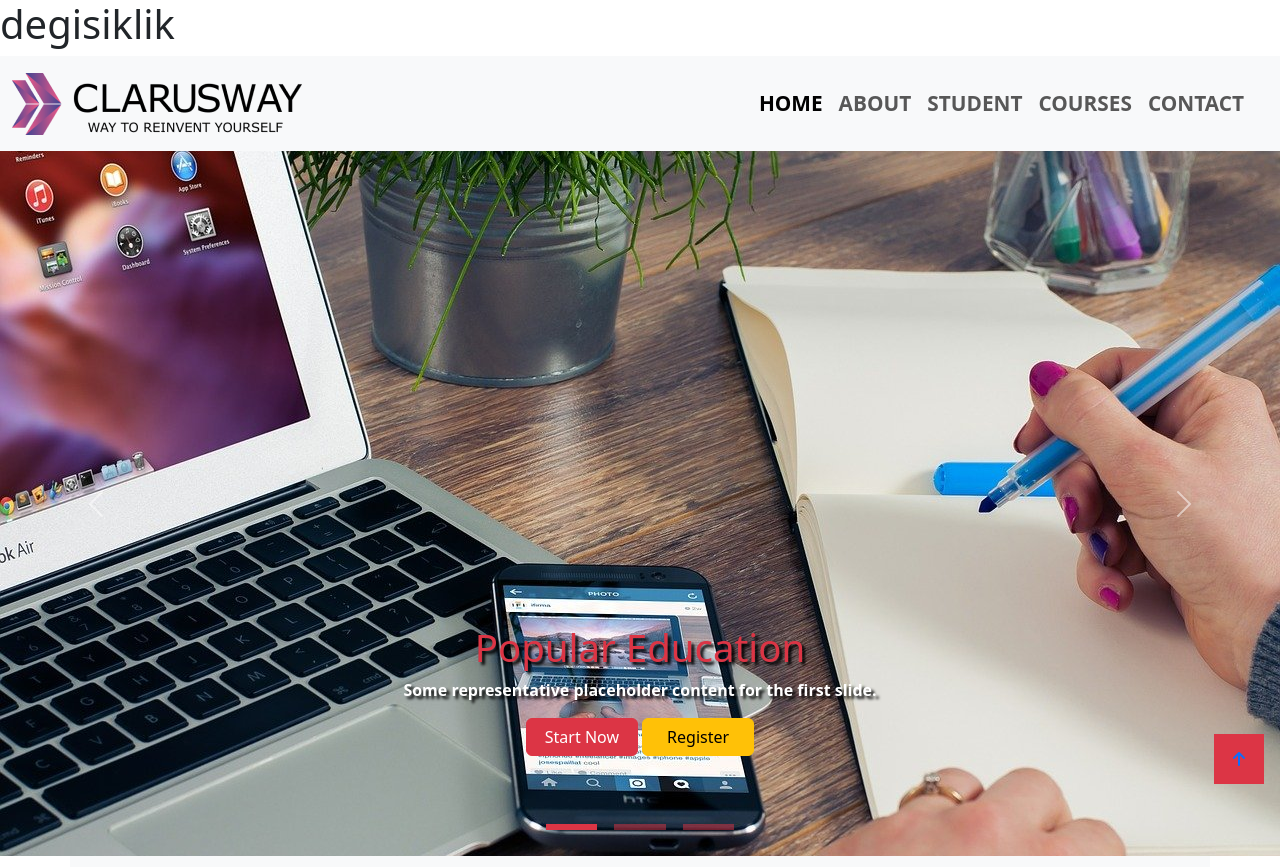
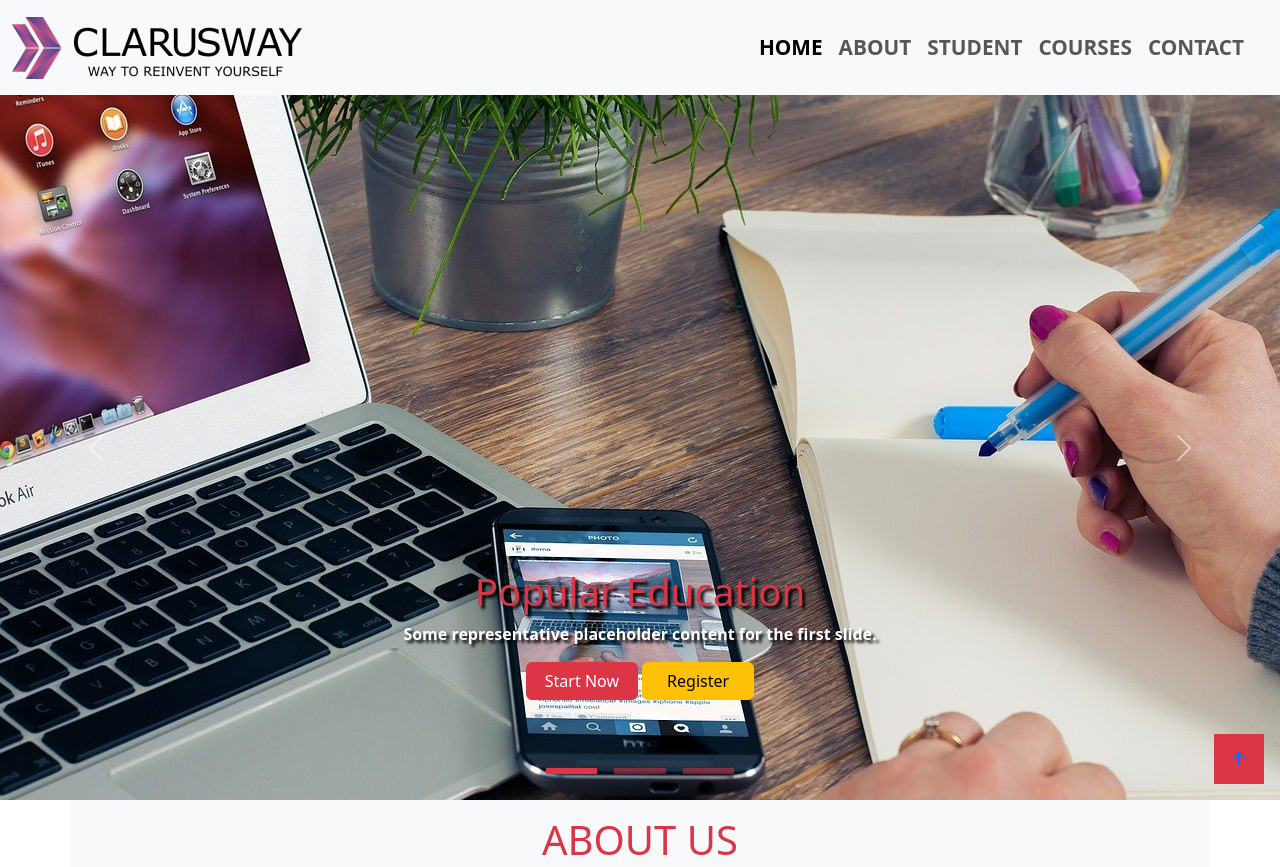
Before and after one commit to nsakdag/BOOTSTRAP-PROJECTS, a plain HTML site: page CLARUSWAY/index.html in a window 1280 px wide. Shown: the top 867 px of the page. Drawn offline with nearby package versions, Linux system fonts and the light colour scheme.

Commit message:
eski hal

```diff
--- a/CLARUSWAY/index.html
+++ b/CLARUSWAY/index.html
@@ -17,10 +17,6 @@
 </head>
 
 <body id="top">
-
-    <h1>degisiklik</h1>
-
-
     <!-- --------------------------------------- -->
     <!--                 navbar                  -->
     <!-- --------------------------------------- -->
```
